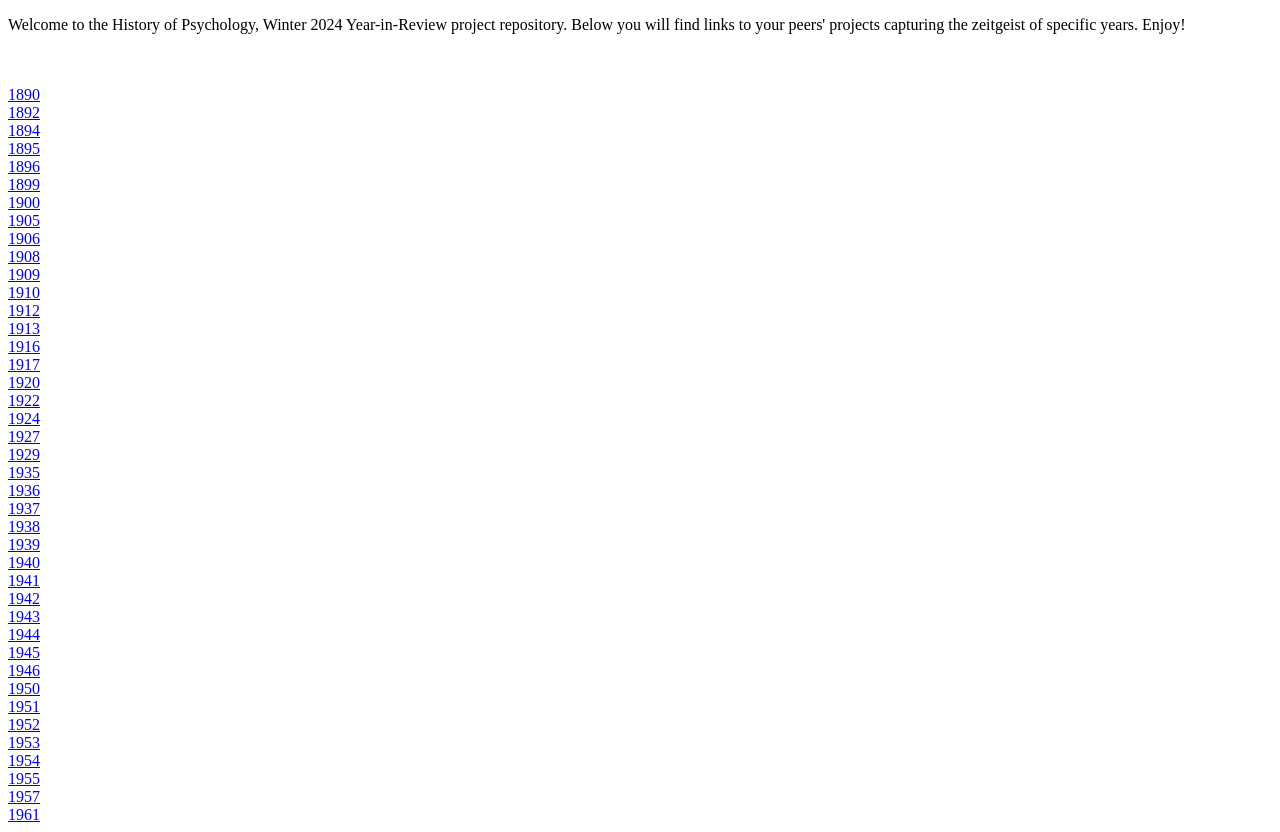
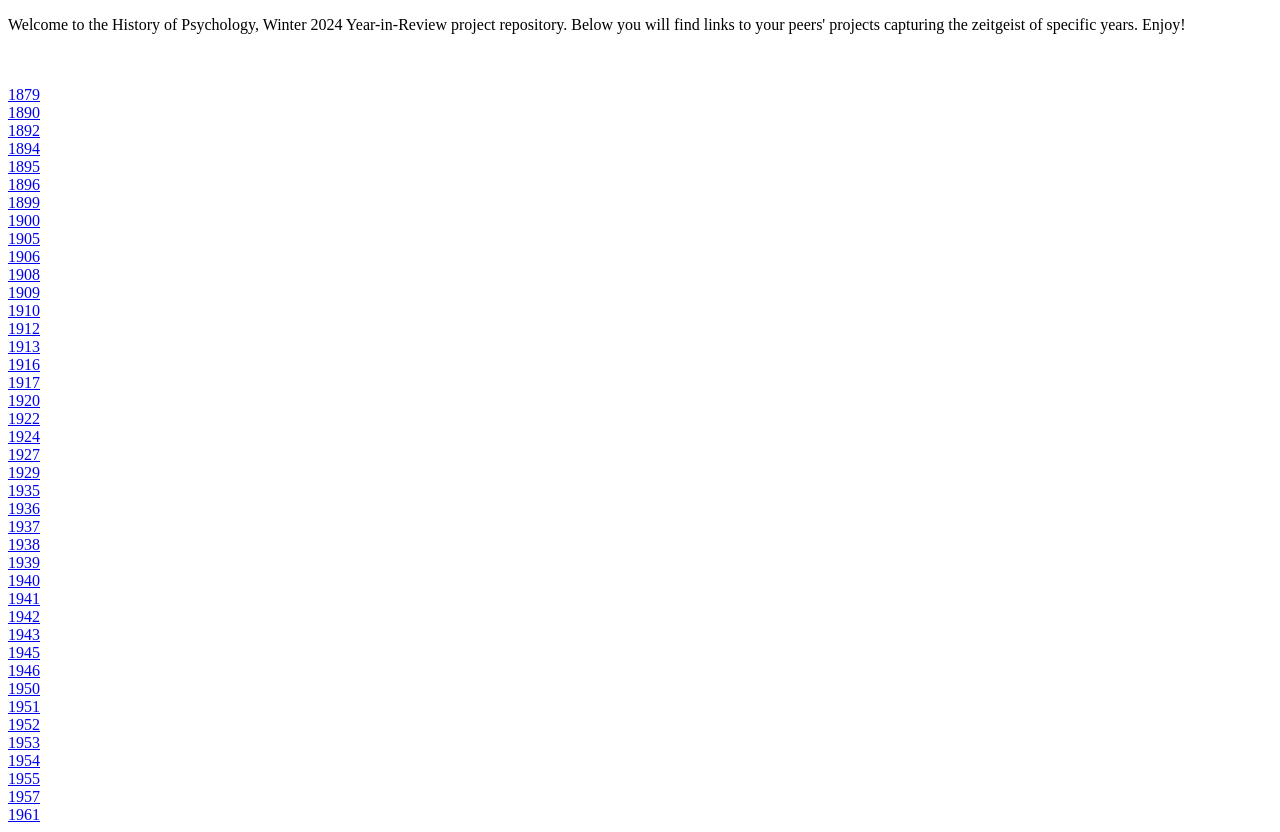
Before and after one commit to HashemiScience/historyofpsychtimeline, a plain HTML site: page index.html in a window 1280 px wide. Drawn offline with Linux system fonts and the light colour scheme.

Commit message:
moved 1944 to 1879

```diff
--- a/index.html
+++ b/index.html
@@ -5,6 +5,7 @@
   </head>
   <body>
     <p>Welcome to the History of Psychology, Winter 2024 Year-in-Review project repository. Below you will find links to your peers' projects capturing the zeitgeist of specific years. Enjoy!</p> <br><br>
+          <a href="https://hashemiscience.github.io/historyofpsychtimeline/1879+%2065.pdf">1879</a> <br>
           <a href="https://hashemiscience.github.io/historyofpsychtimeline/1879+%2011.pdf">1890</a> <br>
           <a href="https://hashemiscience.github.io/historyofpsychtimeline/1879+%2013.pdf">1892</a> <br>
           <a href="https://hashemiscience.github.io/historyofpsychtimeline/1879+%2015.pdf">1894</a> <br>
@@ -35,7 +36,6 @@
           <a href="https://hashemiscience.github.io/historyofpsychtimeline/1879+%2062.pdf">1941</a> <br>
           <a href="https://hashemiscience.github.io/historyofpsychtimeline/1879+%2063.pdf">1942</a> <br>
           <a href="https://hashemiscience.github.io/historyofpsychtimeline/1879+%2064.pdf">1943</a> <br>
-          <a href="https://hashemiscience.github.io/historyofpsychtimeline/1879+%2065.pdf">1944</a> <br>
           <a href="https://hashemiscience.github.io/historyofpsychtimeline/1879+%2066.pdf">1945</a> <br>
           <a href="https://hashemiscience.github.io/historyofpsychtimeline/1879+%2067.pdf">1946</a> <br>
           <a href="https://hashemiscience.github.io/historyofpsychtimeline/1879+%2071.pdf">1950</a> <br>
```
